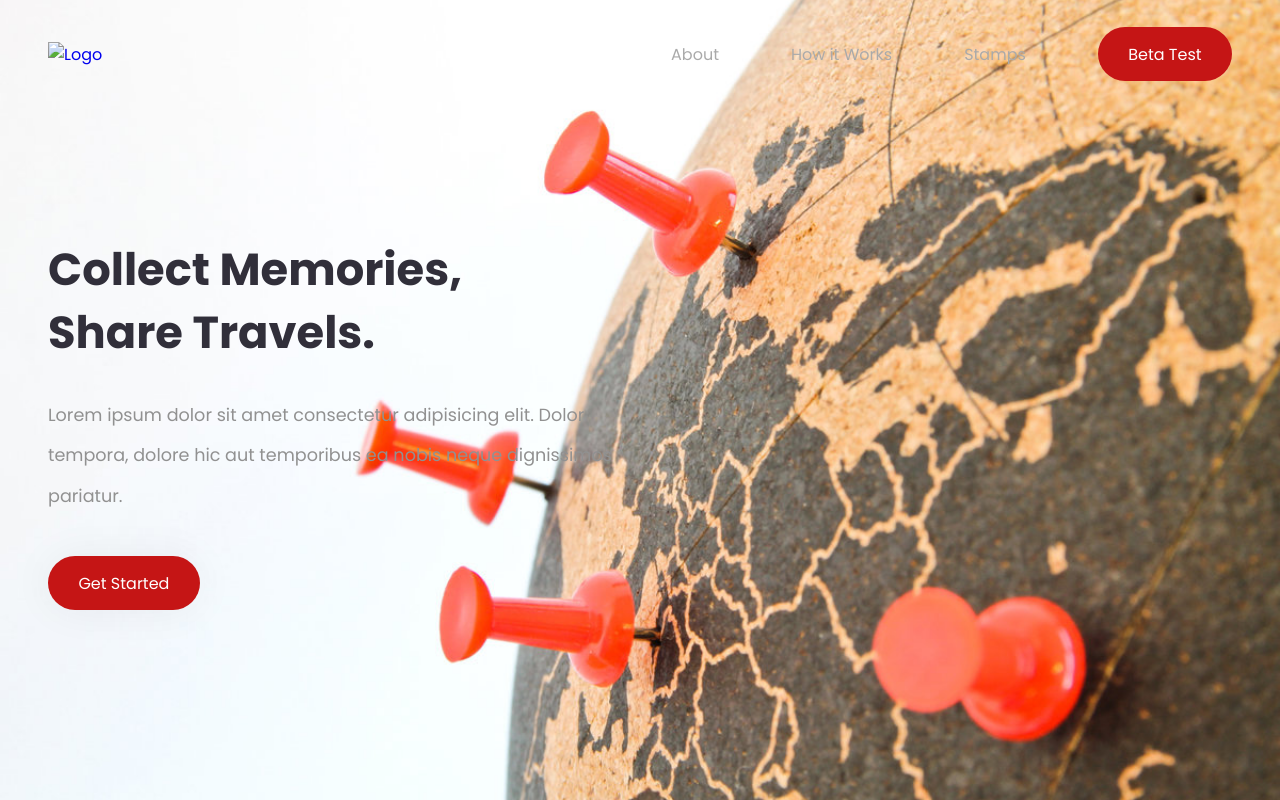
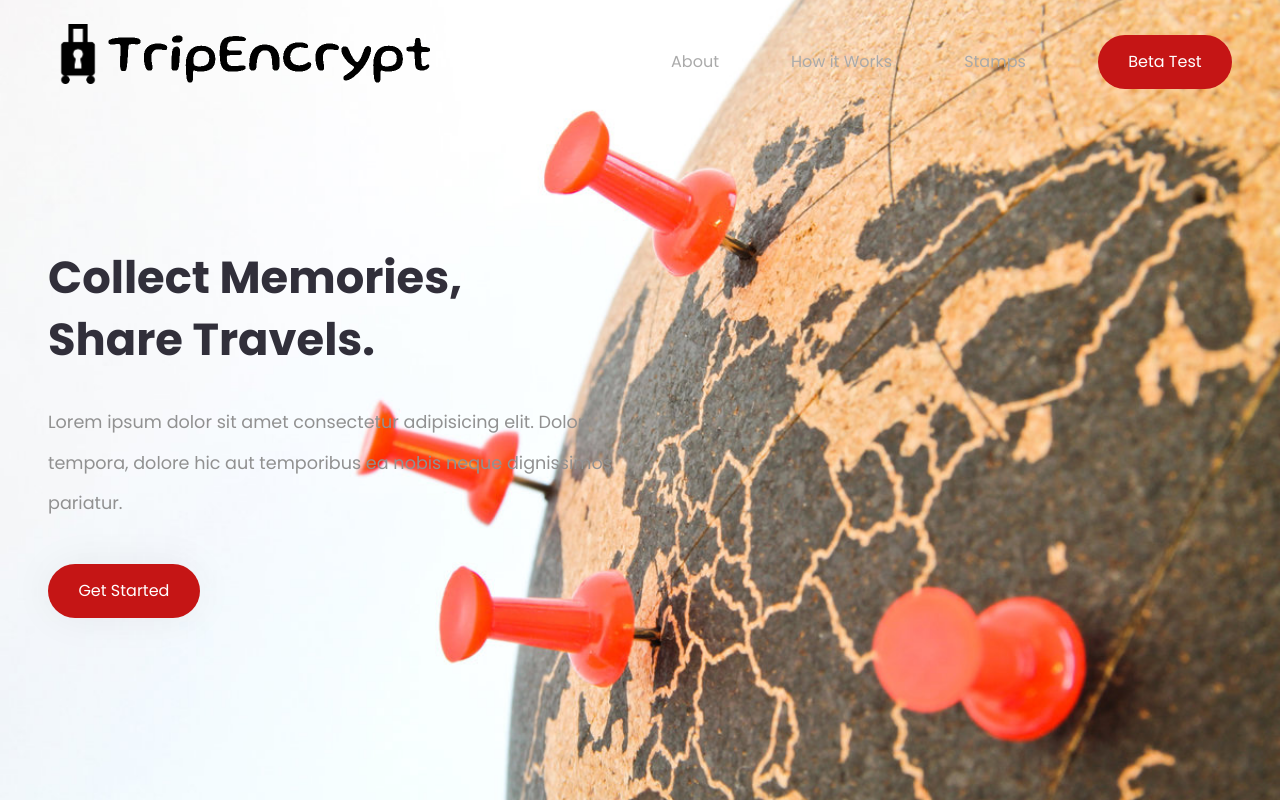
Before and after one commit to 370338/Adventure_Map, a plain HTML site: page index.html in a window 1280 px wide. Drawn offline with Linux system fonts and the light colour scheme; files whose address does not match are found by name.

Commit message:
Update index.html
fixed img paths

```diff
--- a/index.html
+++ b/index.html
@@ -6,7 +6,7 @@
     <meta name="viewport" content="width=device-width, initial-scale=1.0">
     <title>Adventure Map</title>
     <link rel="stylesheet" href="styles.css">
-    <link rel="icon" type="images/x-icon"  href="/images/TEIconPNG.png">
+    <link rel="icon" type="images/x-icon"  href="/logos/TEIconPNG.png">
 </head>
 <body>
     <main>
@@ -14,10 +14,10 @@
             <header>
                 <div class="container">
                     <div class="logo">
-                        <a href="index.html"><img src="images/Logos/TEIconPNG.png" alt="Logo"></a>
+                        <a href="index.html"><img src="logos/TEIconPNG.png" alt="Logo"></a>
                         <!--<h3>TripEncrypt</h3>-->
                         <div class="type">
-                            <img src="images/Logos/TEtype2.png" alt="">
+                            <img src="logos/TEtype2.png" alt="">
                         </div>
 
                     </div>
```
